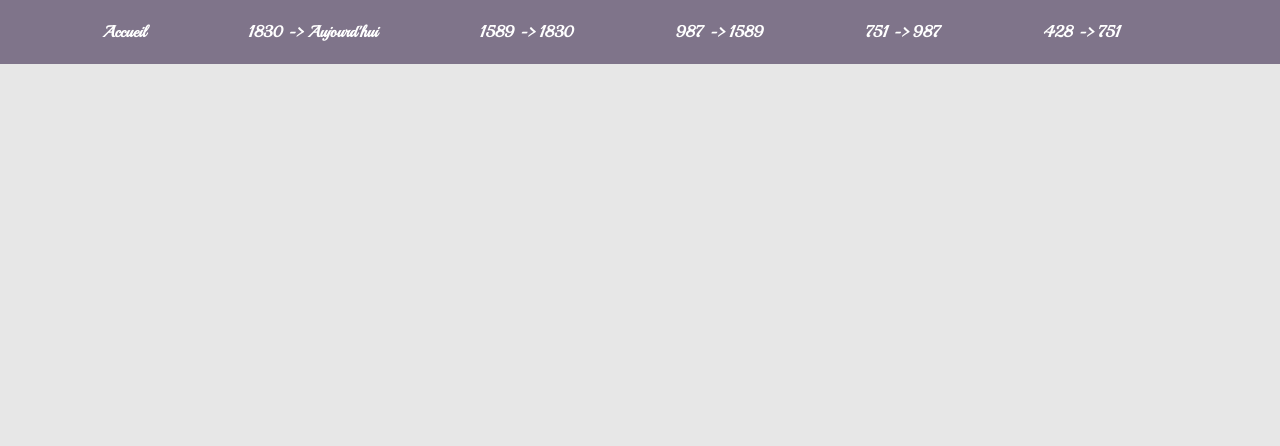
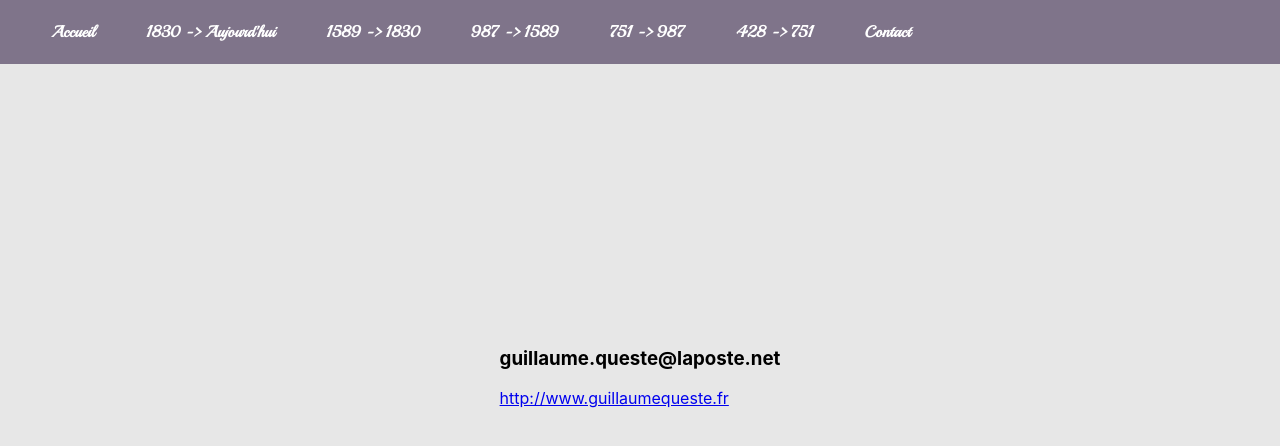
Before and after one commit to guillaumequeste/timeline-histoire, a React (Create React App) app: page /contact in a window 1280 px wide. Before the commit this address had no page. Shown: the top 446 px of the page. Built offline with nearby package versions, Linux system fonts and the light colour scheme; a web font is replaced by a local one.

Commit message:
contact2

```diff
--- a/src/App.css
+++ b/src/App.css
@@ -17,6 +17,12 @@
 
 .liens {
     margin: auto;
+}
+
+@media screen and (max-width: 1000px) {
+    .liens {
+        padding-top: 5vh;
+    }
 }
 
 .part {
@@ -158,7 +164,7 @@
 }
 
 .link {
-    margin-left: 8%;
+    margin-left: 4%;
     color: white;
     text-decoration: none;
     font-family: 'Playball', cursive, sans-serif;
@@ -227,3 +233,15 @@ img:hover {
     position: relative;
     font-family: 'Fredericka the Great', cursive, sans-serif;
 }
+
+
+/* contact */
+
+.bodyContact {
+    display: flex;
+    height: 92vh;
+}
+
+.contact {
+    margin: auto;
+}
--- /dev/null
+++ b/src/components/Contact.js
@@ -0,0 +1,21 @@
+import React, { Component } from 'react'
+import Header from './Header'
+
+class Contact extends Component {
+
+    render () {
+        return (
+            <div>
+                <Header />
+                <div className="bodyContact">
+                    <div className="contact">
+                        <h3>guillaume.queste@laposte.net</h3>
+                        <a href="http://www.guillaumequeste.fr" target="_blank">http://www.guillaumequeste.fr</a>
+                    </div>
+                </div>
+            </div>
+        )
+    }
+}
+
+export default Contact
--- a/src/components/Header.js
+++ b/src/components/Header.js
@@ -12,6 +12,7 @@ class Header extends Component {
                 <Link to="/partie_trois" className="link">987 -> 1589</Link>
                 <Link to="/partie_quatre" className="link">751 -> 987</Link>
                 <Link to="/partie_cinq" className="link">428 -> 751</Link>
+                <Link to="/contact" className="link">Contact</Link>
             </div>
 
         )
--- a/src/index.js
+++ b/src/index.js
@@ -7,6 +7,7 @@ import Partie_deux from './components/Partie_deux'
 import Partie_trois from './components/Partie_trois'
 import Partie_quatre from './components/Partie_quatre'
 import Partie_cinq from './components/Partie_cinq'
+import Contact from './components/Contact'
 import * as serviceWorker from './serviceWorker'
 import { BrowserRouter as Router, Switch, Route } from 'react-router-dom'
 
@@ -21,6 +22,7 @@ const Root = () => (
             <Route exact path='/partie_trois' component={Partie_trois}/>
             <Route exact path='/partie_quatre' component={Partie_quatre}/>
             <Route exact path='/partie_cinq' component={Partie_cinq}/>
+            <Route exact path='/contact' component={Contact}/>
 
             <Route component={NotFound} />
         </Switch>
```
